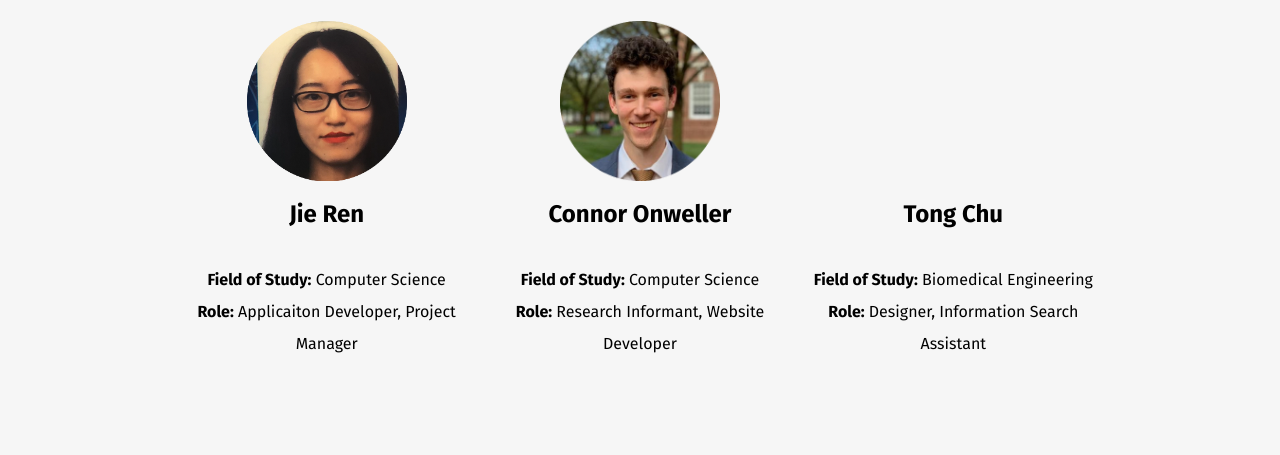
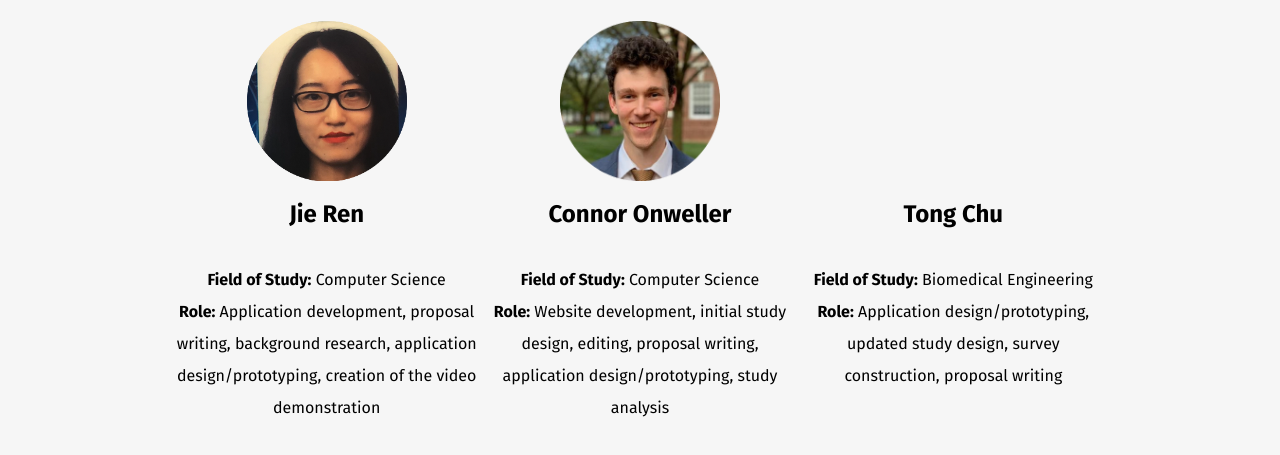
Before and after one commit to HCI-UD/finalproject-1-geometry, a plain HTML site: page docs/team.html in a window 1280 px wide. Shown: the part 205-660 px from the top of the page. Drawn offline with Linux system fonts and the light colour scheme.

Commit message:
Updated team page to match the final proposal

```diff
--- a/docs/team.html
+++ b/docs/team.html
@@ -42,7 +42,9 @@
             <h2>Jie Ren</h2>
             <p>
             <b>Field of Study:</b> Computer Science<br>
-            <b>Role:</b> Applicaiton Developer, Project Manager<br>
+            <b>Role:</b> Application development, proposal writing, background
+            research, application design/prototyping, creation of the video
+            demonstration<br>
             </p>
           </div>
           <div class="bio">
@@ -50,14 +52,16 @@
             <h2>Connor Onweller</h2>
             <p>
             <b>Field of Study:</b> Computer Science<br>
-            <b>Role:</b> Research Informant, Website Developer<br>
+            <b>Role:</b> Website development, initial study design, editing,
+            proposal writing, application design/prototyping, study analysis<br>
             </p>
           </div>
           <div class="bio missing-photo">
             <h2>Tong Chu</h2>
             <p>
             <b>Field of Study:</b> Biomedical Engineering<br>
-            <b>Role:</b> Designer, Information Search Assistant<br>
+            <b>Role:</b> Application design/prototyping, updated study design,
+            survey construction, proposal writing<br>
             </p>
           </div>
         </div>
```
